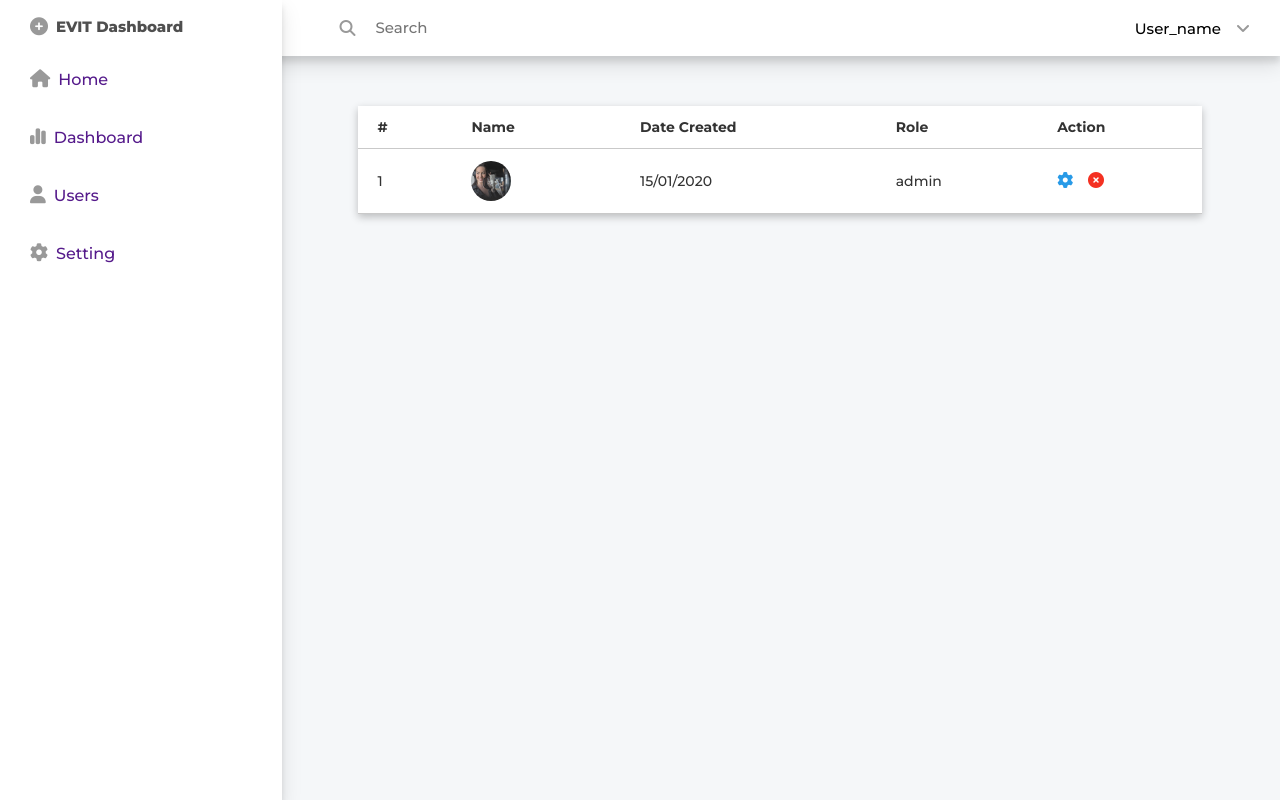
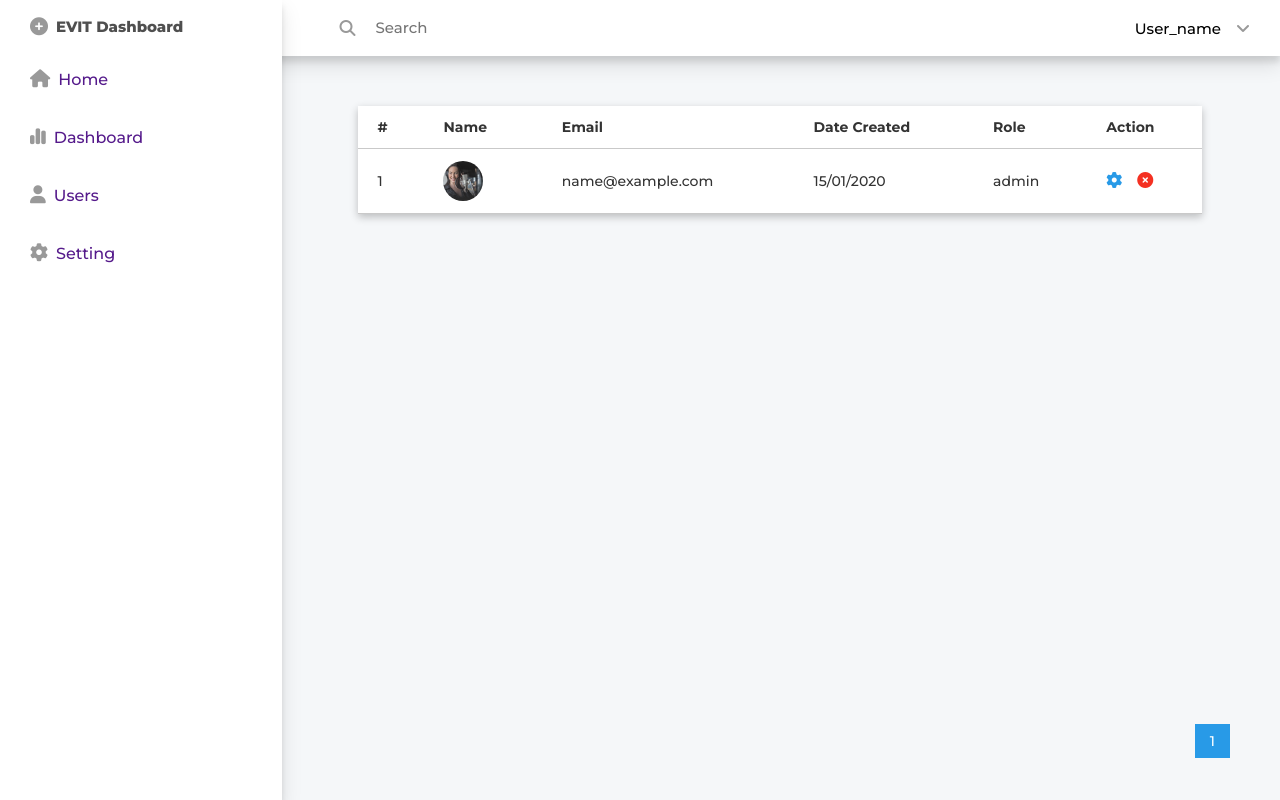
Before and after one commit to ashma4444/Eagle-Vision-IT, a PHP site: page /dashboard.php in a window 1280 px wide. Run offline with PHP 8.4, Linux system fonts and the light colour scheme; tables that the repository leaves empty or names only in its code hold one stand-in row (values such as "Sample post"); data that the repository does not hold is empty; some libraries are stand-ins or nearby versions.

Commit message:
pagination added

```diff
--- a/assets/js/dashboard.js
+++ b/assets/js/dashboard.js
@@ -27,4 +27,28 @@ $( document ).ready(function() {
     $(".update-btn").click(function(){
 
     });
+
+    $( document ).on( 'click', '.pagination-container a', function( e ){
+        e.preventDefault();
+
+
+        var page = $( this ).attr( 'id' );
+
+        $( this).siblings().removeClass('active');
+        $( this ).addClass( 'active' );
+
+        $.ajax({
+            url: "http://localhost/intern-evit/Eagle-Vision-IT/controller/ajax-action.php",
+            type: "POST",
+            data: {
+                type: 'pagination',
+                page_no : page
+            },
+            success: function(res){
+                if( res ){
+                    $( '.table-container table tbody' ).replaceWith( res );
+                }
+            }
+        });
+    });
 });
--- a/assets/scss/_reset.scss
+++ b/assets/scss/_reset.scss
@@ -13,8 +13,8 @@
 html{
   font-size: 62.5%;
   @include for-phone-only {
-      // font-size: 42%;
-      font-size: 52%;
+      font-size: 42%;
+      // font-size: 52%;
   }
   @include for-tablet-portrait-up{
       font-size: 54%;
--- a/assets/scss/components/_dashboard.scss
+++ b/assets/scss/components/_dashboard.scss
@@ -210,3 +210,20 @@ nav{
         margin-right: 1rem;
     }
 }
+
+
+
+.pagination-container{
+    position: absolute;
+    bottom: 5rem;
+    right: 5rem;
+
+    .active{
+        background-color: #289ae7;
+        color: #fff;
+    }
+}
+
+.pagination-container a{
+    padding: .8rem 1.5rem;
+}
--- a/assets/style.css
+++ b/assets/style.css
@@ -12,7 +12,7 @@ html {
 }
 @media (max-width: 599px) {
   html {
-    font-size: 52%;
+    font-size: 42%;
   }
 }
 @media (min-width: 600px) {
@@ -696,4 +696,18 @@ nav {
   margin-right: 1rem;
 }
 
+.pagination-container {
+  position: absolute;
+  bottom: 5rem;
+  right: 5rem;
+}
+.pagination-container .active {
+  background-color: #289ae7;
+  color: #fff;
+}
+
+.pagination-container a {
+  padding: 0.8rem 1.5rem;
+}
+
 /*# sourceMappingURL=style.css.map */
--- a/dashboard.php
+++ b/dashboard.php
@@ -92,17 +92,20 @@
 
         <div class="table-container">
             <table>
+                <thead>
                     <tr>
                         <th>#</th>
                         <th>Name</th>
+                        <th>Email</th>
                         <th>Date Created</th>
                         <th>Role</th>
                         <th>Action</th>
                     </tr>
-
+                </thead>
+                <tbody>
                     <?php
                         $db = new DatabaseConnection();
-                    $data = $db -> select_query(array("*"), "user" );
+                        $data = $db -> limit_query("user", 0, 3);
                         if( !empty( $data ) ):
                             foreach( $data as $key => $d ): ?>
                                 <tr>
@@ -113,6 +116,8 @@
                                             <?php echo $d[ 'name' ]; ?>
                                         </div>
                                     </td>
+
+                                    <td><?php echo $d['email']; ?></td>
                                     <td>
                                         <?php
                                             $date = strtotime( $d['created_date'] );
@@ -129,8 +134,22 @@
                             <?php endforeach;
                         endif;
                     ?>
+                </tbody>
             </table>
+
+
+            <div class="pagination-container">
+            <?php
+                $pagination_data = $db -> select_query(array("*"), "user" );
+                for($i = 1; $i <= ceil( count( $pagination_data )/3 ); $i++ ){
+                    $active = $i== 1 ? 'active': ''; ?>
+                    <a href="" class="<?php echo $active; ?>" id="<?php echo $i ?>"> <?php echo $i ?> </a>
+                <?php }
+            ?>
         </div>
+        </div>
+
+
     </div>
 </body>
 </html>
--- a/model/connection.php
+++ b/model/connection.php
@@ -37,10 +37,6 @@
 
             $sql = 'select ';
             if(count($field_arr) > 1){
-                // for($i = 0; $i < count($field_arr); $i++){
-                //     $sql .= $field_arr[$i]. ',';
-                // }
-
                 foreach($field_arr as $value){
                     $sql .= $value. ',';
                 }
@@ -93,7 +89,12 @@
 
             return $result;
         }
+
+        public function limit_query($tablename, $offset, $limit){
+            // $sql = "select * from student limit {$offset}, {$limit}";
+            $sql = "select * from " .$tablename ." limit " .$offset .", " .$limit;
+            $result = mysqli_query($this -> connection, $sql);
+            return $result;
+        }
     }
-
-
 ?>
```
Also changed, not shown: controller/admin/signup-controller.php (+37 -0 lines), 1 other file. Lines whose indentation alone changed are shown as unchanged.
